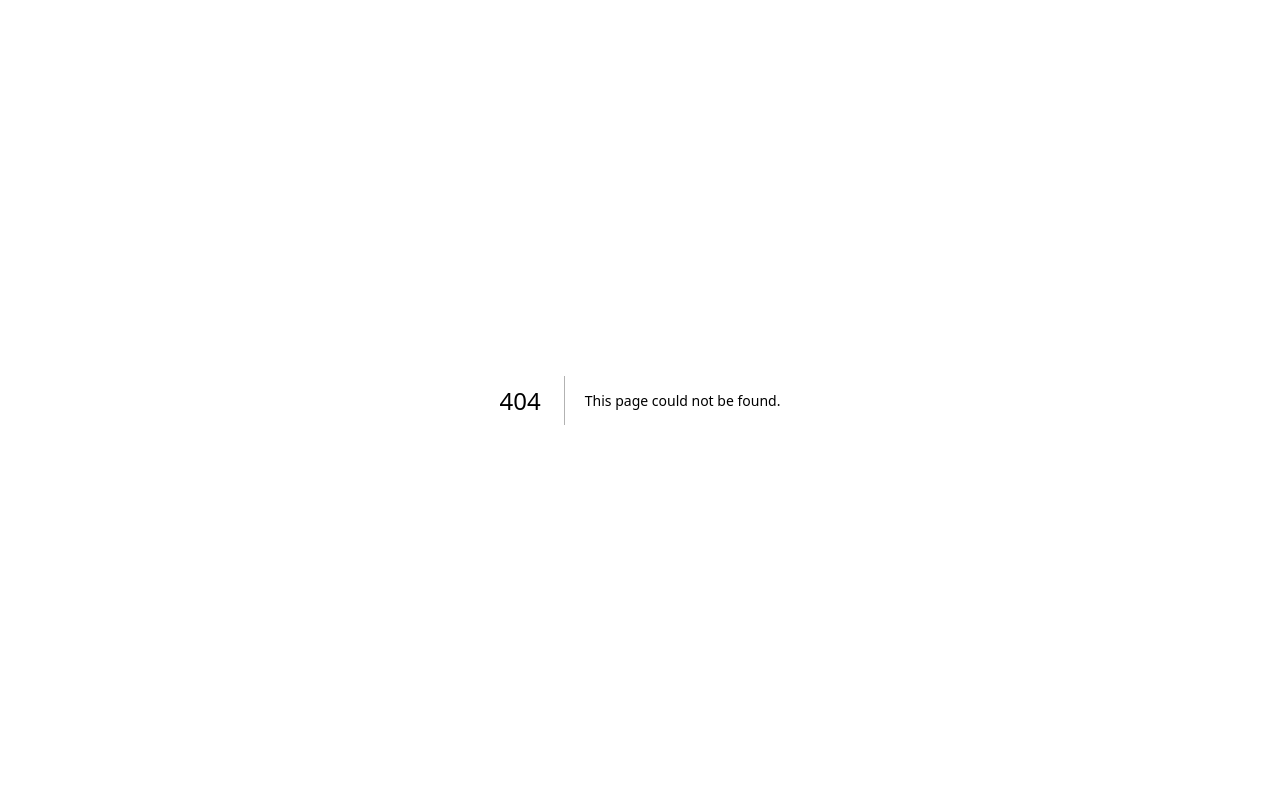
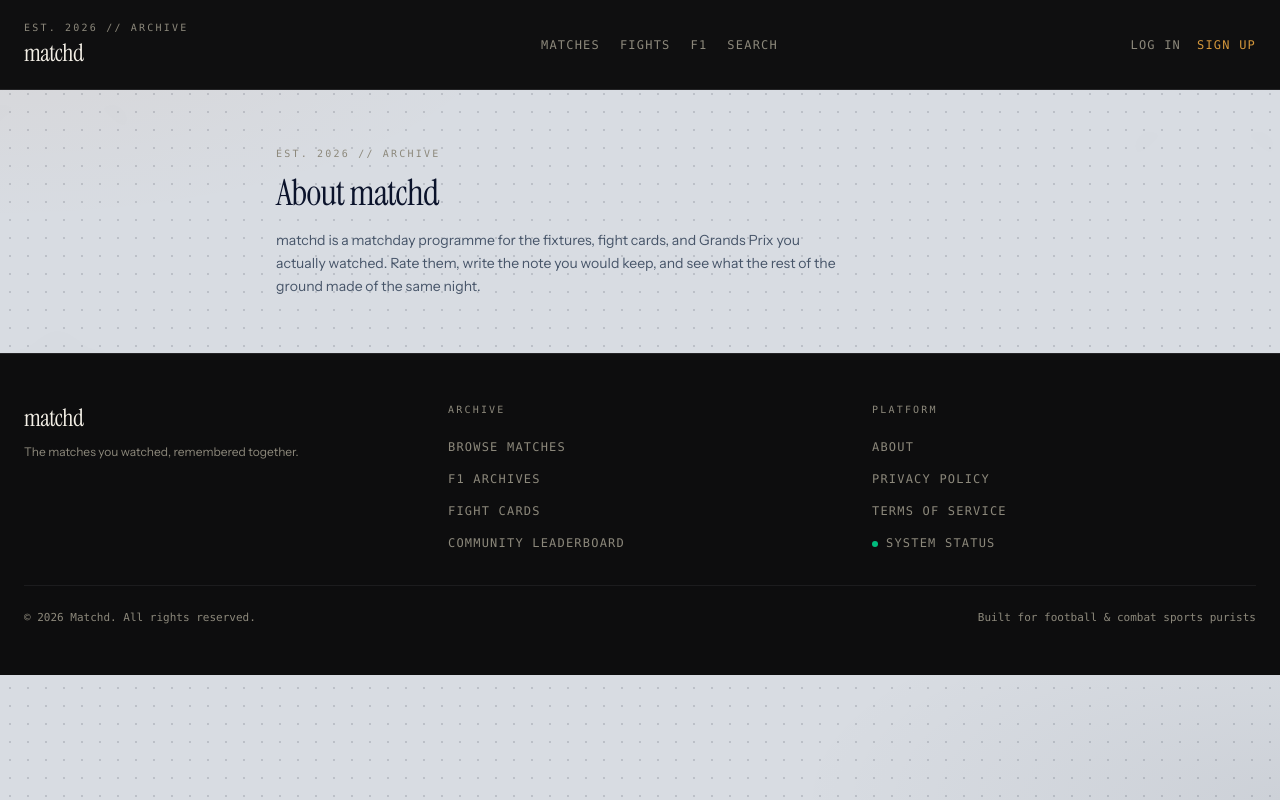
Before and after one commit to AzizbekNurmatov/matchd, a Next.js app: page /about in a window 1280 px wide. Before the commit this address had no page. Built offline with nearby package versions, Linux system fonts and the light colour scheme; no server answers.

Commit message:
header and footer redesign

```diff
--- /dev/null
+++ b/app/(app)/about/page.tsx
@@ -0,0 +1,24 @@
+import type { Metadata } from "next";
+import { Container } from "@/components/layout/container";
+
+export const metadata: Metadata = {
+  title: "About",
+};
+
+export default function AboutPage() {
+  return (
+    <Container className="py-12 sm:py-14">
+      <p className="font-mono text-[10px] uppercase tracking-[0.22em] text-[#8c887b]">
+        EST. 2026 // ARCHIVE
+      </p>
+      <h1 className="mt-3 font-serif text-4xl tracking-tight text-[#0B132B]">
+        About matchd
+      </h1>
+      <p className="mt-4 max-w-xl text-sm leading-relaxed text-[#475569]">
+        matchd is a matchday programme for the fixtures, fight cards, and
+        Grands Prix you actually watched. Rate them, write the note you would
+        keep, and see what the rest of the ground made of the same night.
+      </p>
+    </Container>
+  );
+}
--- /dev/null
+++ b/app/(app)/leaderboard/page.tsx
@@ -0,0 +1,23 @@
+import type { Metadata } from "next";
+import { Container } from "@/components/layout/container";
+
+export const metadata: Metadata = {
+  title: "Community Leaderboard",
+};
+
+export default function LeaderboardPage() {
+  return (
+    <Container className="py-12 sm:py-14">
+      <p className="font-mono text-[10px] uppercase tracking-[0.22em] text-[#8c887b]">
+        Archive
+      </p>
+      <h1 className="mt-3 font-serif text-4xl tracking-tight text-[#0B132B]">
+        Community Leaderboard
+      </h1>
+      <p className="mt-4 max-w-xl text-sm leading-relaxed text-[#475569]">
+        Public ratings are collected on member profiles. A ranked board of the
+        archive is still being set in type.
+      </p>
+    </Container>
+  );
+}
--- /dev/null
+++ b/app/(app)/privacy/page.tsx
@@ -0,0 +1,31 @@
+import type { Metadata } from "next";
+import { Container } from "@/components/layout/container";
+
+export const metadata: Metadata = {
+  title: "Privacy Policy",
+};
+
+export default function PrivacyPage() {
+  return (
+    <Container className="py-12 sm:py-14">
+      <p className="font-mono text-[10px] uppercase tracking-[0.22em] text-[#8c887b]">
+        Platform
+      </p>
+      <h1 className="mt-3 font-serif text-4xl tracking-tight text-[#0B132B]">
+        Privacy Policy
+      </h1>
+      <div className="mt-6 max-w-xl space-y-4 text-sm leading-relaxed text-[#475569]">
+        <p>
+          matchd stores the account details you give us — a username, email,
+          and the ratings and reviews you choose to publish. Profile photos
+          stay in our storage bucket and are shown next to your public writing.
+        </p>
+        <p>
+          Fixture, fight, and race data comes from sports providers and is kept
+          so the archive can be read without calling those services on every
+          page. We do not sell personal information.
+        </p>
+      </div>
+    </Container>
+  );
+}
--- /dev/null
+++ b/app/(app)/status/page.tsx
@@ -0,0 +1,23 @@
+import type { Metadata } from "next";
+import { Container } from "@/components/layout/container";
+
+export const metadata: Metadata = {
+  title: "System Status",
+};
+
+export default function StatusPage() {
+  return (
+    <Container className="py-12 sm:py-14">
+      <p className="font-mono text-[10px] uppercase tracking-[0.22em] text-[#8c887b]">
+        Platform
+      </p>
+      <h1 className="mt-3 font-serif text-4xl tracking-tight text-[#0B132B]">
+        System Status
+      </h1>
+      <p className="mt-6 inline-flex items-center gap-2 text-sm text-[#475569]">
+        <span className="h-1.5 w-1.5 rounded-full bg-emerald-500" />
+        All systems operational
+      </p>
+    </Container>
+  );
+}
--- /dev/null
+++ b/app/(app)/terms/page.tsx
@@ -0,0 +1,31 @@
+import type { Metadata } from "next";
+import { Container } from "@/components/layout/container";
+
+export const metadata: Metadata = {
+  title: "Terms of Service",
+};
+
+export default function TermsPage() {
+  return (
+    <Container className="py-12 sm:py-14">
+      <p className="font-mono text-[10px] uppercase tracking-[0.22em] text-[#8c887b]">
+        Platform
+      </p>
+      <h1 className="mt-3 font-serif text-4xl tracking-tight text-[#0B132B]">
+        Terms of Service
+      </h1>
+      <div className="mt-6 max-w-xl space-y-4 text-sm leading-relaxed text-[#475569]">
+        <p>
+          By using matchd you agree to keep one account of your own, to rate
+          and review in good faith, and not to post anything you do not have
+          the right to share.
+        </p>
+        <p>
+          Scores, cards, and race results are imported for the archive. Your
+          ratings and reviews are yours. We may remove writing that breaks
+          these terms.
+        </p>
+      </div>
+    </Container>
+  );
+}
--- a/app/(auth)/layout.tsx
+++ b/app/(auth)/layout.tsx
@@ -7,9 +7,14 @@ export default function AuthLayout({
 }) {
   return (
     <div className="flex min-h-full flex-col">
-      <header className="px-5 py-6">
-        <Link href="/" className="font-serif text-xl tracking-tight">
-          matchd
+      <header className="border-b border-[#242426] bg-[#0f0f10] px-6 py-4">
+        <Link href="/" className="inline-block">
+          <p className="font-mono text-[10px] uppercase tracking-[0.22em] text-[#8c887b]">
+            EST. 2026 // ARCHIVE
+          </p>
+          <span className="mt-0.5 block font-serif text-2xl tracking-tight text-[#f3efe6]">
+            matchd
+          </span>
         </Link>
       </header>
       <main className="flex flex-1 items-start justify-center px-5 py-10">
--- a/components/layout/site-footer.tsx
+++ b/components/layout/site-footer.tsx
@@ -1,11 +1,94 @@
-import { Container } from "@/components/layout/container";
+import type { ReactNode } from "react";
+import Link from "next/link";
+
+const ARCHIVE = [
+  { href: "/matches", label: "Browse Matches" },
+  { href: "/f1", label: "F1 Archives" },
+  { href: "/fights", label: "Fight Cards" },
+  { href: "/leaderboard", label: "Community Leaderboard" },
+] as const;
+
+const PLATFORM = [
+  { href: "/about", label: "About" },
+  { href: "/privacy", label: "Privacy Policy" },
+  { href: "/terms", label: "Terms of Service" },
+  { href: "/status", label: "System Status" },
+] as const;
 
 export function SiteFooter() {
   return (
-    <footer className="mt-auto border-t border-border bg-[#D8DCE2]/80 backdrop-blur-md">
-      <Container className="py-6 text-sm text-muted">
-        Soccer matches, rated by fans.
-      </Container>
+    <footer className="mt-auto border-t border-[#242426] bg-[#0d0d0e]">
+      <div className="mx-auto w-full max-w-7xl px-6 py-12">
+        <div className="grid gap-10 sm:grid-cols-3">
+          <div>
+            <p className="font-serif text-2xl tracking-tight text-[#f3efe6]">
+              matchd
+            </p>
+            <p className="mt-2 max-w-xs text-xs leading-relaxed text-[#8c887b]">
+              The matches you watched, remembered together.
+            </p>
+          </div>
+
+          <nav aria-label="Archive">
+            <p className="font-mono text-[10px] uppercase tracking-[0.22em] text-[#8c887b]">
+              Archive
+            </p>
+            <ul className="mt-4 space-y-2">
+              {ARCHIVE.map((item) => (
+                <li key={item.href}>
+                  <FooterLink href={item.href}>{item.label}</FooterLink>
+                </li>
+              ))}
+            </ul>
+          </nav>
+
+          <nav aria-label="Platform">
+            <p className="font-mono text-[10px] uppercase tracking-[0.22em] text-[#8c887b]">
+              Platform
+            </p>
+            <ul className="mt-4 space-y-2">
+              {PLATFORM.map((item) => (
+                <li key={item.href}>
+                  {item.href === "/status" ? (
+                    <FooterLink href={item.href}>
+                      <span className="mr-2 inline-block h-1.5 w-1.5 rounded-full bg-emerald-500" />
+                      {item.label}
+                    </FooterLink>
+                  ) : (
+                    <FooterLink href={item.href}>{item.label}</FooterLink>
+                  )}
+                </li>
+              ))}
+            </ul>
+          </nav>
+        </div>
+
+        <div className="mt-8 flex flex-col gap-3 border-t border-[#1c1c1e] pt-6 sm:flex-row sm:items-center sm:justify-between">
+          <p className="text-[11px] font-mono text-[#8c887b]">
+            © 2026 Matchd. All rights reserved.
+          </p>
+          <p className="text-[11px] font-mono text-[#8c887b]">
+            Built for football & combat sports purists
+          </p>
+        </div>
+      </div>
     </footer>
   );
 }
+
+function FooterLink({
+  href,
+  children,
+}: {
+  href: string;
+  children: ReactNode;
+}) {
+  return (
+    <Link
+      href={href}
+      className="text-xs font-mono uppercase tracking-widest text-[#8c887b] transition-colors hover:text-[#f3efe6]"
+    >
+      {children}
+    </Link>
+  );
+}
--- a/components/layout/site-header.tsx
+++ b/components/layout/site-header.tsx
@@ -1,10 +1,10 @@
 import Link from "next/link";
 import { signOut } from "@/app/(auth)/actions";
-import { Container } from "@/components/layout/container";
+import { SiteNav } from "@/components/layout/site-nav";
 import { createClient } from "@/lib/supabase/server";
 import { hasSupabaseConfig } from "@/lib/supabase/env";
 
-async function getUsername() {
+async function getAccount() {
   if (!hasSupabaseConfig()) {
     return null;
   }
@@ -20,88 +20,87 @@ async function getUsername() {
 
   const { data: profile, error } = await supabase
     .from("profiles")
-    .select("username")
+    .select("username, avatar_url")
     .eq("id", user.id)
     .maybeSingle();
 
-  if (error) {
+  if (error || !profile?.username) {
     return null;
   }
 
-  return profile?.username ?? null;
+  return {
+    username: profile.username,
+    avatarUrl: profile.avatar_url,
+  };
 }
 
 export async function SiteHeader() {
-  const username = await getUsername();
+  const account = await getAccount();
+  const initials = account
+    ? account.username.slice(0, 2).toUpperCase()
+    : "";
 
   return (
-    <header className="border-b border-border bg-[#D8DCE2]/80 backdrop-blur-md">
-      <Container className="flex h-14 items-center justify-between">
-        <Link href="/" className="font-serif text-xl tracking-tight">
-          matchd
+    <header className="border-b border-[#242426] bg-[#0f0f10]">
+      <div className="mx-auto flex w-full max-w-7xl flex-col gap-4 px-6 py-4 sm:flex-row sm:items-center sm:justify-between sm:py-5">
+        <Link href="/" className="shrink-0">
+          <p className="font-mono text-[10px] uppercase tracking-[0.22em] text-[#8c887b]">
+            EST. 2026 // ARCHIVE
+          </p>
+          <span className="mt-0.5 block font-serif text-2xl tracking-tight text-[#f3efe6]">
+            matchd
+          </span>
         </Link>
-        <nav className="flex items-center gap-5 text-sm text-muted">
-          <Link href="/matches" className="hover:text-foreground">
-            Matches
-          </Link>
-          <Link href="/fights" className="hover:text-foreground">
-            Fights
-          </Link>
-          <Link href="/f1" className="hover:text-foreground">
-            F1
-          </Link>
-          <Link
-            href="/search"
-            aria-label="Search"
-            className="inline-flex items-center hover:text-foreground"
-          >
-            <svg
-              viewBox="0 0 16 16"
-              fill="none"
-              aria-hidden="true"
-              className="h-4 w-4"
-            >
-              <circle
-                cx="7"
-                cy="7"
-                r="4.25"
-                stroke="currentColor"
-                strokeWidth="1.5"
-              />
-              <path
-                d="M10.5 10.5L13.5 13.5"
-                stroke="currentColor"
-                strokeWidth="1.5"
-                strokeLinecap="round"
-              />
-            </svg>
-          </Link>
-          {username ? (
+
+        <SiteNav />
+
+        <div className="flex items-center gap-4">
+          {account ? (
             <>
               <Link
-                href={`/users/${username}`}
-                className="hover:text-foreground"
+                href={`/users/${account.username}`}
+                className="inline-flex items-center gap-2 text-xs font-mono uppercase tracking-widest text-[#8c887b] transition-colors hover:text-[#f3efe6]"
               >
-                {username}
+                {account.avatarUrl ? (
+                  <img
+                    src={account.avatarUrl}
+                    alt=""
+                    className="h-6 w-6 rounded-full object-cover"
+                  />
+                ) : (
+                  <span className="flex h-6 w-6 items-center justify-center rounded-full bg-[#242426] font-mono text-[10px] text-[#f3efe6]">
+                    {initials}
+                  </span>
+                )}
+                {account.username}
               </Link>
               <form action={signOut}>
-                <button type="submit" className="hover:text-foreground">
+                <button
+                  type="submit"
+                  className="text-xs font-mono uppercase tracking-widest text-[#8c887b] transition-colors hover:text-[#f3efe6]"
+                >
                   Log out
                 </button>
               </form>
             </>
           ) : (
             <>
-              <Link href="/login" className="hover:text-foreground">
+              <Link
+                href="/login"
+                className="text-xs font-mono uppercase tracking-widest text-[#8c887b] transition-colors hover:text-[#f3efe6]"
+              >
                 Log in
               </Link>
-              <Link href="/signup" className="text-foreground hover:text-accent">
+              <Link
+                href="/signup"
+                className="text-xs font-mono uppercase tracking-widest text-[#d4973b] transition-colors hover:text-[#f3efe6]"
+              >
                 Sign up
               </Link>
             </>
           )}
-        </nav>
-      </Container>
+        </div>
+      </div>
     </header>
   );
 }
--- /dev/null
+++ b/components/layout/site-nav.tsx
@@ -0,0 +1,40 @@
+"use client";
+
+import Link from "next/link";
+import { usePathname } from "next/navigation";
+import { cn } from "@/lib/utils";
+
+const LINKS = [
+  { href: "/matches", label: "Matches" },
+  { href: "/fights", label: "Fights" },
+  { href: "/f1", label: "F1" },
+  { href: "/search", label: "Search" },
+] as const;
+
+export function SiteNav() {
+  const pathname = usePathname();
+
+  return (
+    <nav className="flex flex-wrap items-center gap-x-5 gap-y-2" aria-label="Primary">
+      {LINKS.map((item) => {
+        const active =
+          pathname === item.href || pathname.startsWith(`${item.href}/`);
+        return (
+          <Link
+            key={item.href}
+            href={item.href}
+            aria-current={active ? "page" : undefined}
+            className={cn(
+              "text-xs font-mono uppercase tracking-widest transition-colors",
+              active
+                ? "text-[#d4973b]"
+                : "text-[#8c887b] hover:text-[#f3efe6]",
+            )}
+          >
+            {item.label}
+          </Link>
+        );
+      })}
+    </nav>
+  );
+}
```
